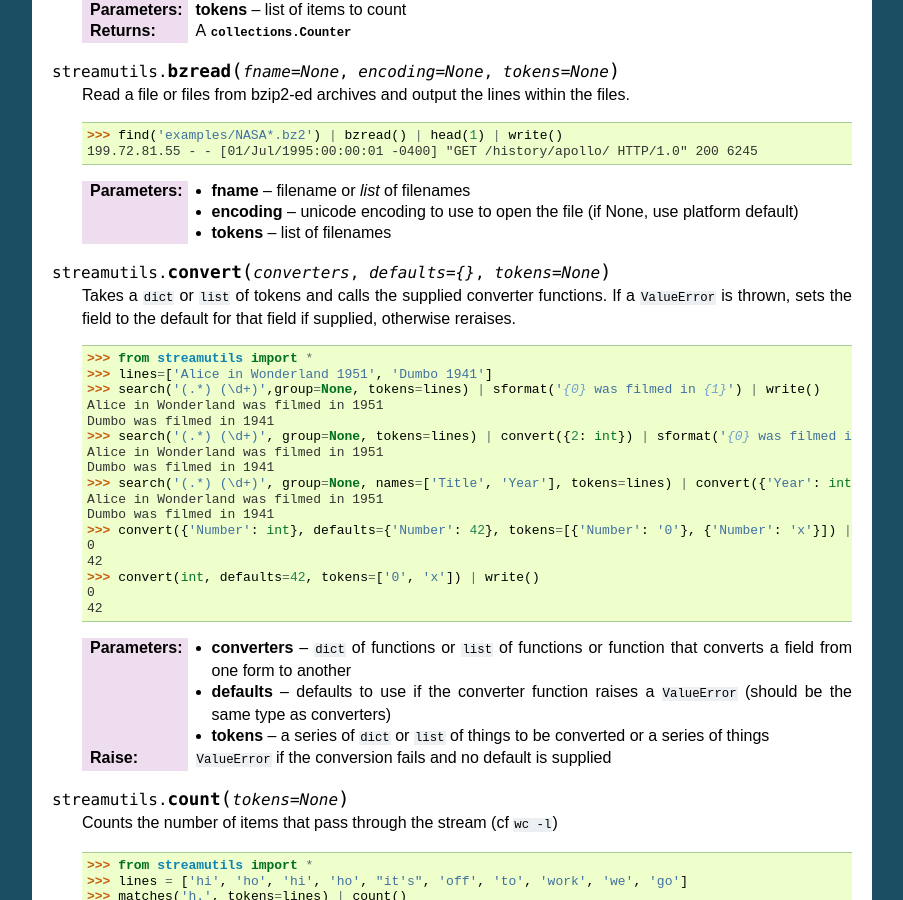
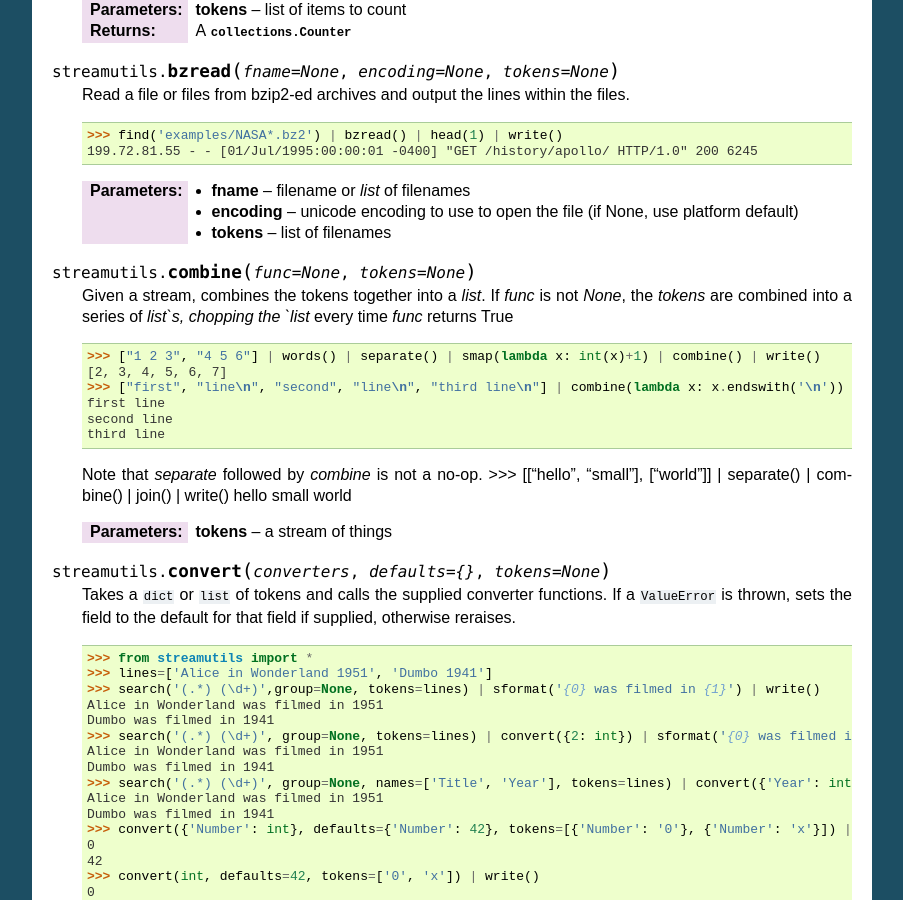
Before and after one commit to maxgrenderjones/streamutils, a Sphinx documentation site: the page built from docs/api.rst, in a window 1280 px wide and 900 px high, scrolled down 2016 px. Shown: the whole window, without its empty margins (198-1101 px from the left). Built offline with Sphinx 7.4.7, drawn with Linux system fonts in a browser that asks for light colours; some of the changed text lies outside the part shown.

Commit message:
Can start a stream with an iterable. Add separate/combine/traverse/unwrap

```diff
--- a/docs/api.rst
+++ b/docs/api.rst
@@ -124,6 +124,24 @@
     :param encoding: unicode encoding to use to open the file (if None, use platform default)
     :param tokens: list of filenames
 
+.. py:function:: combine(func=None, tokens=None)
+
+    Given a stream, combines the tokens together into a `list`. If `func` is not `None`, the `tokens` are combined
+    into a series of `list`s, chopping the `list` every time `func` returns True
+
+    >>> ["1 2 3", "4 5 6"] | words() | separate() | smap(lambda x: int(x)+1) | combine() | write()
+    [2, 3, 4, 5, 6, 7]
+    >>> ["first", "line\n", "second", "line\n", "third line\n"] | combine(lambda x: x.endswith('\n')) | join(' ') | write()
+    first line
+    second line
+    third line
+
+    Note that `separate` followed by `combine` is not a no-op.
+    >>> [["hello", "small"], ["world"]] | separate() | combine() | join() | write()
+    hello small world
+
+    :param tokens: a stream of things
+
 .. py:function:: convert(converters, defaults={}, tokens=None)
 
     Takes a ``dict`` or ``list`` of tokens and calls the supplied converter functions.
@@ -457,6 +475,19 @@
     :param env: Environment to pass into command
     :param encoding: Encoding to use to parse the output. Defaults to the default locale, or utf-8 if there isn't one
     :param tokens: Lines to pass into the command as standard in
+
+.. py:function:: separate(tokens=None)
+
+    Takes a stream of `Iterable`s, and yields items from the iterables
+
+    >>> [["hello", "there"], ["how", "are"], ["you"]] | separate() | write()
+    hello
+    there
+    how
+    are
+    you
+
+    :param tokens: a stream of Iterables
 
 .. py:function:: sfilter(func=None, tokens=None)
 
@@ -671,11 +702,18 @@
 
     Passes through items until the supplied function returns False (Equivalent of :py:func:`itertools.takewhile`)
 
-	>>> takewhile(lambda x: x<3, tokens=[1,2,3,2,1]) | aslist()
+	>>> [1,2,3,2,1] | takewhile(lambda x: x<3) | aslist()
 	[1, 2]
 
 	:param func: The function to use as a predicate
 	:param tokens: List of things to filter
+
+.. py:function:: traverse(tokens=None)
+
+    Performs a full depth-first unwrapping of the supplied tokens. Strings are **not** unwrapped
+    >>> ["hello", ["hello", [["world"]]]] | traverse() | join() | write()
+    hello
+    hello world
 
 .. py:function:: unique(tokens=None)
 
@@ -689,6 +727,17 @@
     three
 
     :param tokens: Either set by the pipeline or provided as an initial list of items to pass through the pipeline
+
+.. py:function:: unwrap(tokens=None)
+
+    Yields a stream of `list`s, with one level of nesting in the tokens the stream unwrapped (if present).
+
+    >>> [[[1], [2]], [[2, 3, 4], [5]], [[[6]]]] | unwrap() | write()
+    [1, 2]
+    [2, 3, 4, 5]
+    [[6]]
+
+    :param tokens: a stream of Iterables
 
 .. py:function:: update(values=None, funcs=None, tokens=None)
 
```
Also changed, not shown: other parts of docs/api.rst (+4 -4 lines), README.md (+10 -2 lines), README.rst (+19 -3 lines), src/streamutils/__init__.py (+96 -9 lines).
